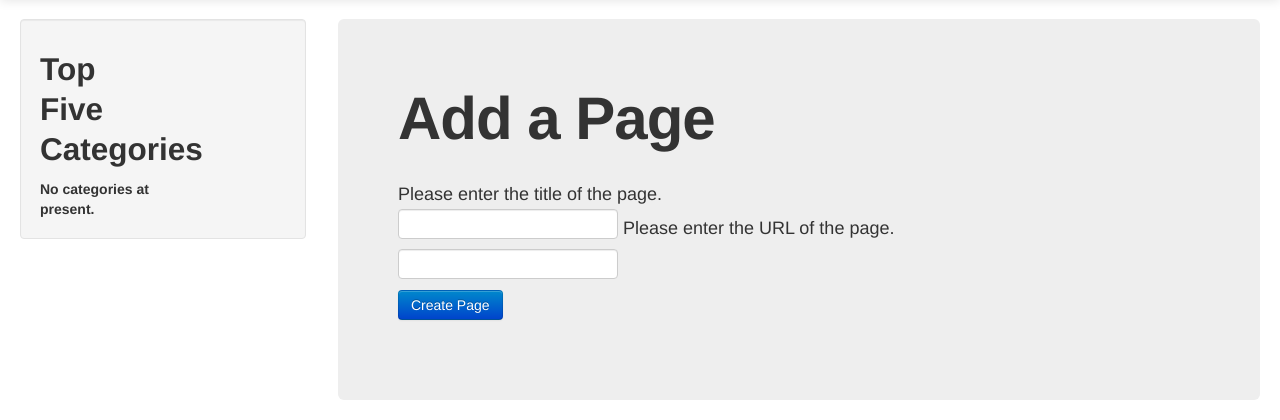
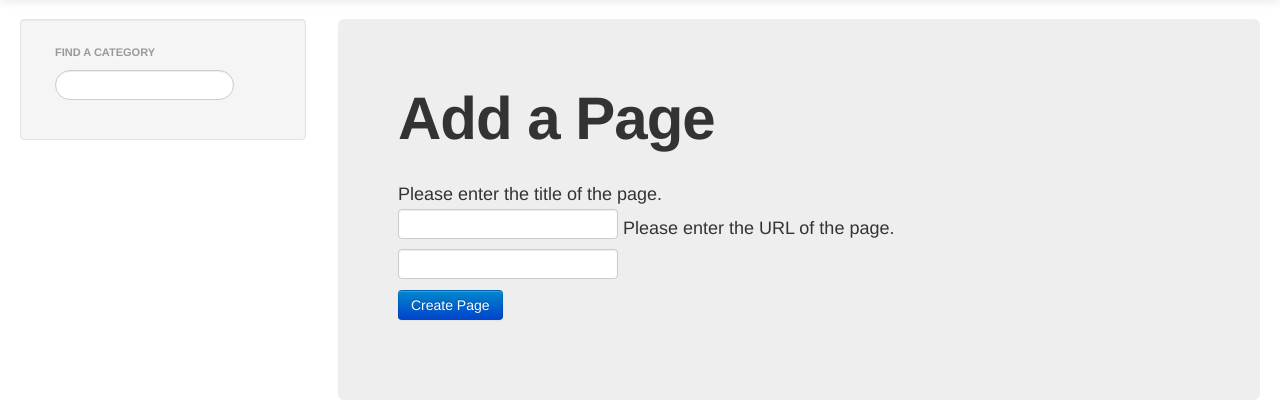
Before and after one commit to jaynovz/tango_with_django, a Django app: page /rango/category/1/add_page/ in a window 1280 px wide; the page is wider, and only the part inside the window is pictured. Shown: the part 41-461 px from the top of that part. Run offline with Django 3.2, Linux system fonts and the light colour scheme; parts of the project's set-up code (start-up, migrations or seed data) failed here and were passed over; some libraries are stand-ins or nearby versions.

Commit message:
chap 15 - added like button and add button

```diff
--- a/rango/urls.py
+++ b/rango/urls.py
@@ -15,4 +15,7 @@ urlpatterns = patterns('',
     url(r'^logout/$', views.user_logout, name='logout'),
     url(r'^search/$', views.search, name='search'),
     url(r'^profile/$', views.profile, name='profile'),
+    url(r'^like_category/$', views.like_category, name='like_category'),
+    url(r'^suggest_category/$', views.suggest_category, name='suggest_category'),
+    url(r'^auto_add_page/$', views.auto_add_page, name='auto_add_page'),
 )
--- a/rango/views.py
+++ b/rango/views.py
@@ -311,6 +311,78 @@ def profile(request):
 
     return render_to_response('rango/profile.html', {'picture': user.picture, 'website': user.website, 'categories':get_category_list()}, context)
 
+@login_required
+def like_category(request):
+    context = RequestContext(request)
+    cat_id = None
+    if request.method == 'GET':
+        cat_id = request.GET['category_id']
+
+    likes = 0
+    if cat_id:
+        category = Category.objects.get(id=int(cat_id))
+        if category:
+            likes = category.likes + 1
+            category.likes =  likes
+            category.save()
+
+    return HttpResponse(likes)
+
+
+def get_category_list_suggest(max_results=0, starts_with=''):
+        cat_list = []
+        if starts_with:
+                cat_list = Category.objects.filter(name__istartswith=starts_with)
+        else:
+                cat_list = Category.objects.all()
+
+        if max_results > 0:
+                if len(cat_list) > max_results:
+                        cat_list = cat_list[:max_results]
+
+        for cat in cat_list:
+                cat.url = encode_url(cat.name)
+
+        return cat_list
+
+def suggest_category(request):
+        context = RequestContext(request)
+        cat_list = []
+        starts_with = ''
+        if request.method == 'GET':
+                starts_with = request.GET['suggestion']
+
+        cat_list = get_category_list_suggest(8, starts_with)
+
+        return render_to_response('rango/category_list.html', {'categories': cat_list }, context)
+
+
+@login_required
+def auto_add_page(request):
+    context = RequestContext(request)
+    cat_id = None
+    url = None
+    title = None
+    context_dict = {}
+    if request.method == 'GET':
+        cat_id = request.GET['category_id']
+        url = request.GET['pageurl']
+        title = request.GET['pagetitle']
+        if cat_id:
+            category = Category.objects.get(id=int(cat_id))
+            p = Page.objects.get_or_create(category=category, title=title, url=url)
+
+            pages = Page.objects.filter(category=category).order_by('-views')
+
+            # Adds our results list to the template context under name pages.
+            context_dict['pages'] = pages
+            context_dict['category'] = category
+            context_dict['category_name_url'] = encode_url(category.name)
+            print p
+    return render_to_response('rango/category.html', context_dict, context)
+
+
+
 def get_category_list():
     category_list = Category.objects.order_by('-likes')[:5]
 
--- /dev/null
+++ b/static/js/jquery.js
@@ -0,0 +1,3 @@
+/**
+ * Created by leia on 3/24/15.
+ */
--- /dev/null
+++ b/static/js/rango-ajax.js
@@ -0,0 +1,34 @@
+/**
+ * Created by leia on 3/24/15.
+ */
+
+$(document).ready(function() {
+
+    $('#likes').click(function(){
+    var catid;
+    catid = $(this).attr("data-catid");
+     $.get('/rango/like_category/', {category_id: catid}, function(data){
+               $('#like_count').html(data);
+               $('#likes').hide();
+           });
+    });
+
+    $('#suggestion').keyup(function(){
+        var query;
+        query = $(this).val();
+        $.get('/rango/suggest_category/', {suggestion: query}, function(data){
+         $('#cats').html(data);
+        });
+    });
+
+    $('#adds').click(function(){
+    var pageurl = $(this).attr("data-pageurl");
+    var pagetitle = $(this).attr("data-pagetitle");
+    var categoryid = $(this).attr("data-categoryid");
+        console.log("pageurl= "+pageurl+" pagetitle= "+ pagetitle);
+     $.get('/rango/auto_add_page/', {pageurl: pageurl, pagetitle: pagetitle, category_id: categoryid}, function(data){
+
+               $(this).hide();
+           });
+    });
+});
--- a/tango_with_django_project/templates/rango/base.html
+++ b/tango_with_django_project/templates/rango/base.html
@@ -2,6 +2,9 @@
 {% load static %}
 <html>
 <head>
+    <script src="{% static "js/jquery-2.1.3.min.js" %}"></script>
+    <script src="{% static "js/rango-ajax.js" %}"></script>
+
     <meta name="viewport" content="width=device-width, initial-scale=1.0">
     <!-- Bootstrap -->
     <link href="{% static 'css/bootstrap-fluid-adj.css' %}" rel="stylesheet">
@@ -12,7 +15,6 @@
 </head>
 
 <body>
-
 
 
 <div class="navbar navbar-inverse navbar-fixed-top">
@@ -55,7 +57,23 @@
     <div class="row-fluid">
         <div class="span3">
             <div class="well sidebar-nav">
-{% include "rango/category_list.html" %}
+
+                <ul class="nav nav-list">
+                    {% if categories %}
+                    <div id="cats">
+                        {% include 'rango/category_list.html' with categories=categories %}
+                    </div>
+                        <hr/>
+
+                {% endif %}
+                    <li class="nav-header">Find a Category</li>
+                    <form>
+                        <label></label>
+                        <li><input class="search-query span10" type="text" name="suggestion" value="" id="suggestion"/>
+                        </li>
+                    </form>
+                </ul>
+
             </div>
             <!--/.well -->
         </div>
@@ -78,7 +96,7 @@
     </div>
 </footer>
 
-    <script src="{% static 'js/jquery-2.0.3.min.js' %}"></script>
+<script src="{% static 'js/jquery-2.1.3.min.js' %}"></script>
 <script src="{% static 'js/bootstrap.min.js' %}"></script>
 </body>
 </html>
```
Also changed, not shown: tango_with_django_project/templates/rango/category.html (+32 -7 lines), rango.db. Lines whose indentation alone changed are shown as unchanged.
